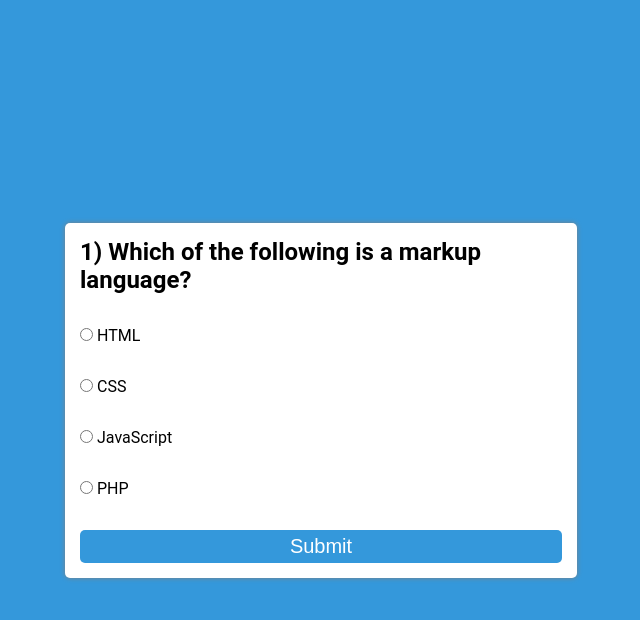
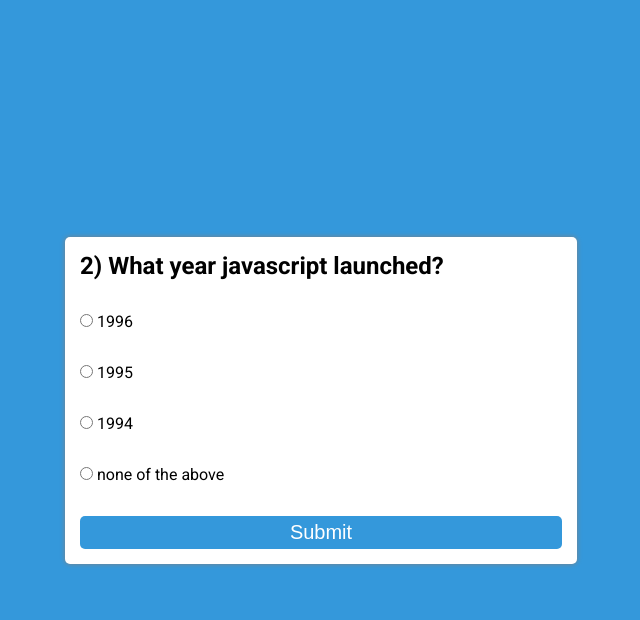
Before and after one commit to Abhishekkumar2001/Quiz-App, a plain HTML site: page index.html in a window 1280 px wide. Both pictures are taken after a click on the button "Submit". Shown: the whole page, without its empty margins (319-959 px from the left). Drawn offline with Linux system fonts and the light colour scheme.

Commit message:
Complete the quiz app

```diff
--- a/css/style.css
+++ b/css/style.css
@@ -1,9 +1,10 @@
+@import url('https://fonts.googleapis.com/css2?family=Roboto:ital,wght@0,100;0,300;0,400;0,500;0,700;0,900;1,100;1,300;1,400;1,500;1,700;1,900&display=swap');
+
 *{
     margin: 0;
     padding: 0;
     box-sizing: border-box;
 }
-@import url('https://fonts.googleapis.com/css2?family=Roboto:ital,wght@0,100;0,300;0,400;0,500;0,700;0,900;1,100;1,300;1,400;1,500;1,700;1,900&display=swap');
 
 body{
     background-color: #3498db;
--- a/index.html
+++ b/index.html
@@ -25,7 +25,7 @@
                 <input class="options" id="option4" type="radio" value="d" name="option"/>
                 <label for="option4">Option 4</label>
             </div>
-            <button class="btn">
+            <button class="btn" onclick="submitQuiz()">
                 Submit
             </button>
         </div>
--- a/js/script.js
+++ b/js/script.js
@@ -1,40 +1,85 @@
 const questions = [
   {
-        'que': 'Which of the following is a markup language?',
-        'a': 'HTML',
-        'b': 'CSS',
-        'c': 'JavaScript',
-        'd': 'PHP',
-        'correct': 'a'
+    que: "Which of the following is a markup language?",
+    a: "HTML",
+    b: "CSS",
+    c: "JavaScript",
+    d: "PHP",
+    correct: "a",
   },
   {
-        'que': 'What year javascript launched?',
-        'a': '1996',
-        'b': '1995',
-        'c': '1994',
-        'd': 'none of the above',
-        'correct': 'b'
+    que: "What year javascript launched?",
+    a: "1996",
+    b: "1995",
+    c: "1994",
+    d: "none of the above",
+    correct: "b",
   },
   {
-        'que': 'What does css stands for?',
-        'a': 'Hypertext markup language',
-        'b': 'Cascading style sheet',
-        'c': 'Jason object notation',
-        'd': 'Hypertext prosect',
-        'correct': 'b'
+    que: "What does css stands for?",
+    a: "Hypertext markup language",
+    b: "Cascading style sheet",
+    c: "Jason object notation",
+    d: "Hypertext prosect",
+    correct: "b",
+  },
+];
+let index = 0;
+let total = questions.length;
+let right = 0;
+let wrong = 0;
+const quesBox = document.getElementById("quesBox");
+const optionInputs = document.querySelectorAll(".options");
+const loadQuestion = () => {
+  if (index === total) {
+    return endQuiz();
   }
-]
-let index = 0;
-const quesBox = document.getElementById("quesBox");
-const optionInputs = document.querySelectorAll('.options');
-const loadQuestion = () => {
-    const data = questions[index]
-    quesBox.innerText = `${index+1}) ${data.que}`;
+  reset();
+  const data = questions[index];
+  quesBox.innerText = `${index + 1}) ${data.que}`;
   optionInputs[0].nextElementSibling.innerText = data.a;
   optionInputs[1].nextElementSibling.innerText = data.b;
   optionInputs[2].nextElementSibling.innerText = data.c;
   optionInputs[3].nextElementSibling.innerText = data.d;
+};
+
+const submitQuiz = () => {
+  const data = questions[index];
+  const ans = getAnswer();
+  if (ans === data.correct) {
+    right++;
+  } else {
+    wrong++;
   }
+  index++;
+  loadQuestion();
+  return;
+};
+
+const getAnswer = () => {
+  let answer;
+  optionInputs.forEach((input) => {
+    if (input.checked) {
+      answer = input.value;
+    }
+  });
+  return answer;
+};
+
+const reset = () => {
+  optionInputs.forEach((input) => {
+    input.checked = false;
+  });
+};
+
+const endQuiz = () => {
+  document.getElementById("box").innerHTML = `
+  <div style="text-align: center;">
+  <h3> Thank you for playing the Quiz. </h3>
+  <h2>${right} / ${total} are correct. </h2>
+  </div>
+  `;
+};
 
 //Intial Call
-loadQuestion();
+loadQuestion(index);
```
Also changed, not shown: 1 other file. Lines whose indentation alone changed are shown as unchanged.
